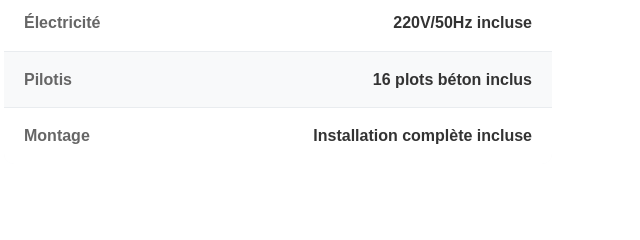
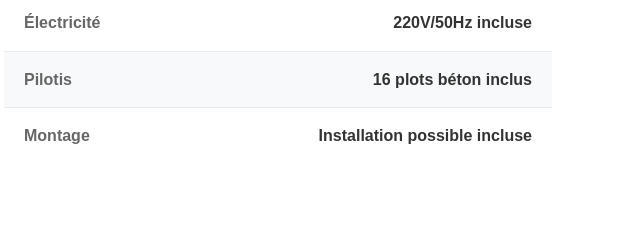
Before and after one commit to MYBOXTAHITI/mybox20extensible, a plain HTML site: page index.html in a window 1280 px wide. Shown: the part 1780-2020 px from the top of the page, 56-696 px from the left. Drawn offline with Linux system fonts and the light colour scheme.

Commit message:
Update index.html

```diff
--- a/index.html
+++ b/index.html
@@ -913,7 +913,7 @@
                         </div>
                         <div class="specs-row">
                             <span class="specs-label">Montage</span>
-                            <span class="specs-value">Installation complète incluse</span>
+                            <span class="specs-value">Installation possible incluse</span>
                         </div>
                     </div>
                 </div>
```
